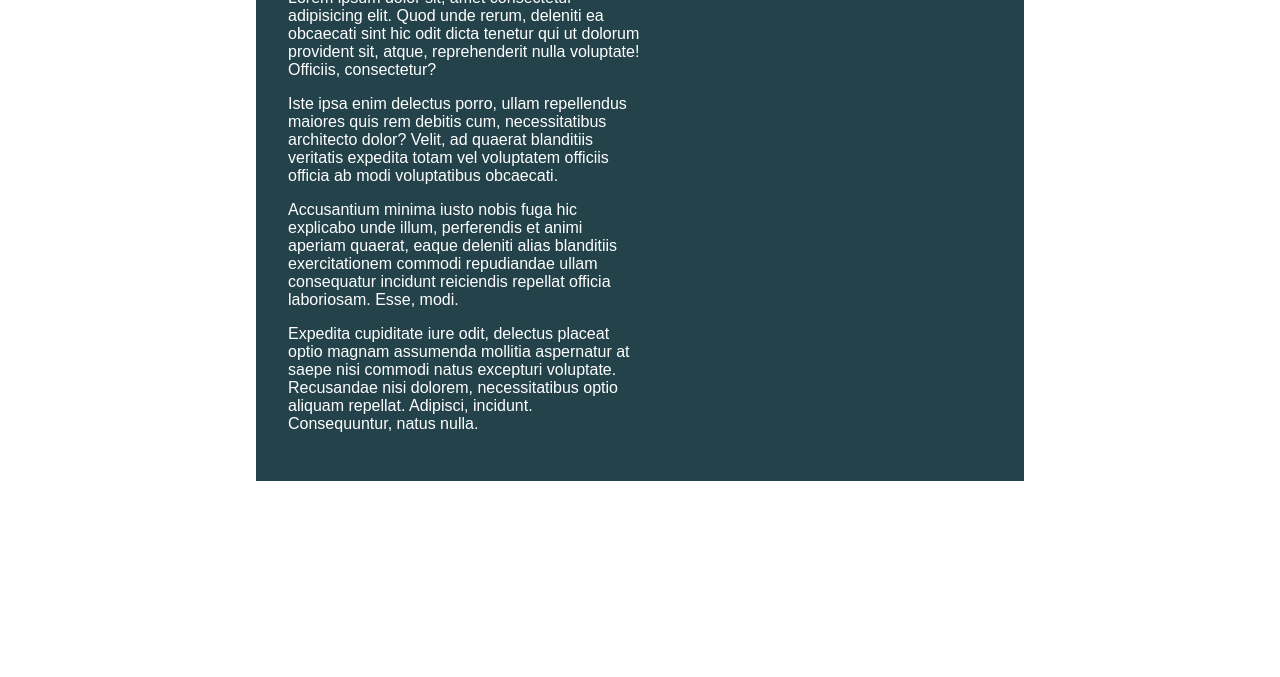
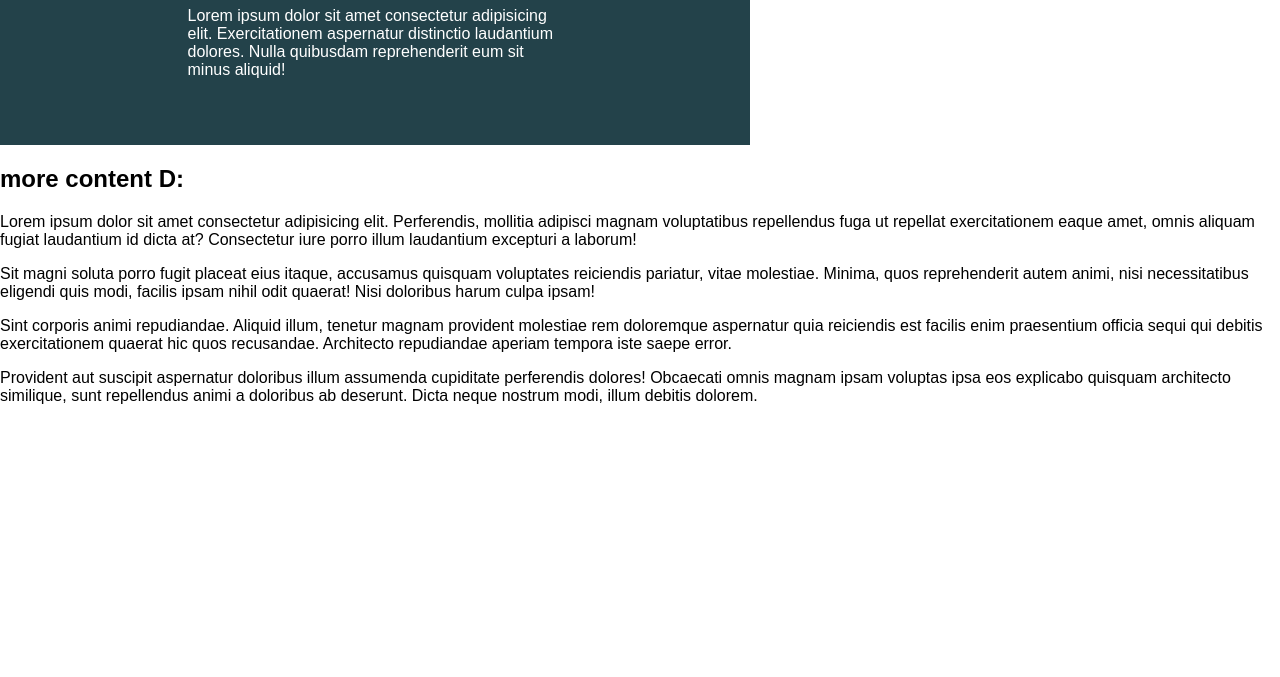
Before and after one commit to saysonjerald/css-responsive-challenge, a plain HTML site: page index.html in a window 1280 px wide. Shown: the part 123-800 px from the top of the page. Drawn offline with Linux system fonts and the light colour scheme.

Commit message:
Status: Intial

```diff
--- a/index.html
+++ b/index.html
@@ -1,32 +1,48 @@
 <!DOCTYPE html>
 <html lang="en">
-
   <head>
-    <meta charset="UTF-8">
-    <meta name="viewport" content="width=device-width, initial-scale=1.0">
+    <meta charset="UTF-8" />
+    <meta name="viewport" content="width=device-width, initial-scale=1.0" />
     <title>Day 01</title>
 
-    <link rel="stylesheet" href="style.css">
+    <link rel="stylesheet" href="style.css" />
   </head>
-
   <body>
     <div class="container">
       <div class="intro-content">
         <h1>Lorem ipsum dolor sit.</h1>
-            <p>Lorem ipsum dolor sit, amet consectetur adipisicing elit. Quod unde rerum, deleniti ea obcaecati sint hic
-                odit dicta tenetur qui ut dolorum provident sit, atque, reprehenderit nulla voluptate! Officiis,
-                consectetur?</p>
-            <p>Iste ipsa enim delectus porro, ullam repellendus maiores quis rem debitis cum, necessitatibus architecto
-                dolor? Velit, ad quaerat blanditiis veritatis expedita totam vel voluptatem officiis officia ab modi
-                voluptatibus obcaecati.</p>
-            <p>Accusantium minima iusto nobis fuga hic explicabo unde illum, perferendis et animi aperiam quaerat, eaque
-                deleniti alias blanditiis exercitationem commodi repudiandae ullam consequatur incidunt reiciendis
-                repellat officia laboriosam. Esse, modi.</p>
-            <p>Expedita cupiditate iure odit, delectus placeat optio magnam assumenda mollitia aspernatur at saepe nisi
-                commodi natus excepturi voluptate. Recusandae nisi dolorem, necessitatibus optio aliquam repellat.
-                Adipisci, incidunt. Consequuntur, natus nulla.</p>
+        <p>
+          Lorem ipsum dolor sit amet consectetur adipisicing elit.
+          Exercitationem aspernatur distinctio laudantium dolores. Nulla
+          quibusdam reprehenderit eum sit minus aliquid!
+        </p>
       </div>
     </div>
+
+    <h2>more content D:</h2>
+    <p>
+      Lorem ipsum dolor sit amet consectetur adipisicing elit. Perferendis,
+      mollitia adipisci magnam voluptatibus repellendus fuga ut repellat
+      exercitationem eaque amet, omnis aliquam fugiat laudantium id dicta at?
+      Consectetur iure porro illum laudantium excepturi a laborum!
+    </p>
+    <p>
+      Sit magni soluta porro fugit placeat eius itaque, accusamus quisquam
+      voluptates reiciendis pariatur, vitae molestiae. Minima, quos
+      reprehenderit autem animi, nisi necessitatibus eligendi quis modi, facilis
+      ipsam nihil odit quaerat! Nisi doloribus harum culpa ipsam!
+    </p>
+    <p>
+      Sint corporis animi repudiandae. Aliquid illum, tenetur magnam provident
+      molestiae rem doloremque aspernatur quia reiciendis est facilis enim
+      praesentium officia sequi qui debitis exercitationem quaerat hic quos
+      recusandae. Architecto repudiandae aperiam tempora iste saepe error.
+    </p>
+    <p>
+      Provident aut suscipit aspernatur doloribus illum assumenda cupiditate
+      perferendis dolores! Obcaecati omnis magnam ipsam voluptas ipsa eos
+      explicabo quisquam architecto similique, sunt repellendus animi a
+      doloribus ab deserunt. Dicta neque nostrum modi, illum debitis dolorem.
+    </p>
   </body>
-
 </html>
--- a/style.css
+++ b/style.css
@@ -1,14 +1,16 @@
 /* INSTRUCTIONS
  *
- * 1) Limit the total width of
- *    the .intro-conent to about half
- *    of it's parent
+ * 1) Keep the text inside .intro-content
+ *    in the same place, but have the background
+ *    extend from one side of the viewport
+ *    to the other, no matter how wide or narrow
+ *    the browser is.
  *
- * 2) Stop the text from overflowing
- *    out the bottom at small screen
- *    widths
+ * 2) Limit the maximum width of the text in the
+ *    bottom area.
  *
  * You may modify the HTML if needed
+ * (you probably should for this challenge)
  *
  */
 
@@ -22,16 +24,14 @@ body {
 }
 
 .container {
+  width: 80%;
+  max-width: 750px;
   background: #23424a;
   color: white;
-
-  width: 80%;
-  max-width: 768px;
-  margin: 0 auto;
-
-  padding: 2em;
+  padding: 50px 0;
 }
 
 .intro-content {
   width: 50%;
+  margin: 0 auto;
 }
```
Lines whose indentation alone changed are shown as unchanged.
